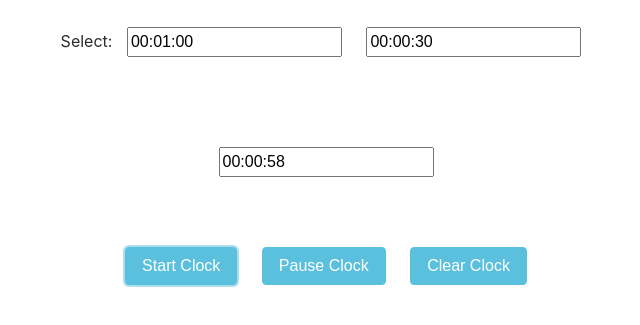
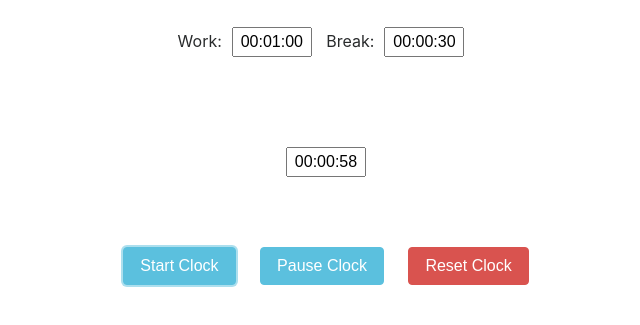
Before and after one commit to Ross117/pomodoro-clock, a plain HTML site: page index.html in a window 1280 px wide. Both pictures are taken after a click on the button "Start Clock". Shown: the part 55-380 px from the top of the page, without its empty margins (314-954 px from the left). Drawn offline with nearby package versions, Linux system fonts and the light colour scheme.

Commit message:
Add pause and reset clock functionality

```diff
--- a/index.html
+++ b/index.html
@@ -13,34 +13,38 @@
 <body>
 
   <div class="container-fluid">
+
     <div class="row">
       <div class="mx-auto heading">
         <h1>Pomodoro Clock</h1>
       </div>
     </div>
+
     <div class="row">
       <div class="mx-auto userPrompts">
         <form>
-          <!--need validation - use 'pattern' attribute with a regexp?-->
-          <!--use 'select' input type? -->
-          <label for="prompt">Select:</label>
-          <input type="text" class="prompt workTime" value="00:01:00" />
-          <input type="text" class="prompt breakTime" value="00:00:30" />
+            <!--need validation - use 'pattern' attribute with a regexp?-->
+            <!--use 'select' input type? -->
+          Work:<input type="text" class="prompt workTime text-center" value="00:01:00" />
+          Break:<input type="text" class="prompt breakTime text-center" value="00:00:30" />
         </form>
       </div>
     </div>
+
     <div class="row">
       <div class="mx-auto clockContainer">
-        <input type="text" class="clock" value="00:00:00" readonly />
+        <input type="text" class="clock text-center" value="00:01:00" readonly />
       </div>
     </div>
+
     <div class="row">
       <div class="mx-auto userButtons">
         <button type="button" class="btn btn-info startClock">Start Clock</button>
         <button type="button" class="btn btn-info pauseClock">Pause Clock</button>
-        <button type="button" class="btn btn-info clearClock">Clear Clock</button>
+        <button type="button" class="btn btn-danger resetClock">Reset Clock</button>
       </div>
     </div>
+
   </div>
 
   <script src="src/index.js"></script>
--- a/src/index.js
+++ b/src/index.js
@@ -1,22 +1,29 @@
-// what happens when user alters work period or break period when clock is running?
+// what happens when user alters work period or break period when clock is running? - don't allow this,
+// user must use buttons?
 
 // use fade in/out and/or animation effects?
 
-// does user need the option to set periods of longer than an hour?or just use mm:ss?
+// does user need the option to set periods of longer than an hour? or just use mm:ss?
 
 const pomodoroClock = (function () {
   "use strict";
 
+  const clock = document.querySelector(".clock");
+  const workTime = document.querySelector(".workTime");
+  const breakTime = document.querySelector(".breakTime");
   let intervalID = 0;
   let isABreak = false;
-  const clock = document.querySelector(".clock");
+  let clockPaused = false;
+  let dt = new Date();
+
+  const setTime = (timeStr) => {
+    const startTimeArr = timeStr.split(":");
+    dt.setHours(...startTimeArr);
+    clock.value = timeStr;
+  };
 
   const startClock = () => {
     // start the pomodoro clock countdown
-    const workTime = document.querySelector(".workTime").value;
-    const breakTime = document.querySelector(".breakTime").value;
-    let dt = new Date();
-
     const countdown = () => {
       // decrement clock time by 1 second
       dt.setSeconds(dt.getSeconds() -1);
@@ -27,32 +34,39 @@ const pomodoroClock = (function () {
       if (clock.value === "00:00:00") {
         if (!isABreak) {
           isABreak = true;
-          setTime(breakTime);
+          setTime(breakTime.value);
         } else {
           isABreak = false;
-          setTime(workTime);
+          setTime(workTime.value);
         }
       }
     };
 
-    const setTime = (timeStr) => {
-      const startTimeArr = timeStr.split(":");
-      dt.setHours(...startTimeArr);
-      clock.value = timeStr;
-    };
-
-    // if (clock.value === "00:00:00") return;
-    setTime(workTime);
+    workTime.readOnly = true;
+    breakTime.readOnly = true;
+    if (!clockPaused) setTime(workTime.value);
+    clockPaused = false;
     intervalID = setInterval(countdown, 1000);
-  }
+  };
 
   const pauseClock = () => {
+    workTime.readOnly = false;
+    breakTime.readOnly = false;
     clearInterval(intervalID);
+    clockPaused = true;
+  };
+
+  const resetClock = () => {
+    workTime.readOnly = false;
+    breakTime.readOnly = false;
+    clearInterval(intervalID);
+    setTime(workTime.value);
   };
 
   return {
     startClock: startClock,
-    pauseClock: pauseClock
+    pauseClock: pauseClock,
+    resetClock: resetClock
   }
 
 })();
@@ -62,3 +76,6 @@ document.querySelector(".startClock")
 
 document.querySelector(".pauseClock")
   .addEventListener("click", pomodoroClock.pauseClock);
+
+document.querySelector(".resetClock")
+  .addEventListener("click", pomodoroClock.resetClock);
--- a/style.css
+++ b/style.css
@@ -1,5 +1,6 @@
 input {
   margin: 10px;
+  width: 80px;
 }
 
 button {
```
